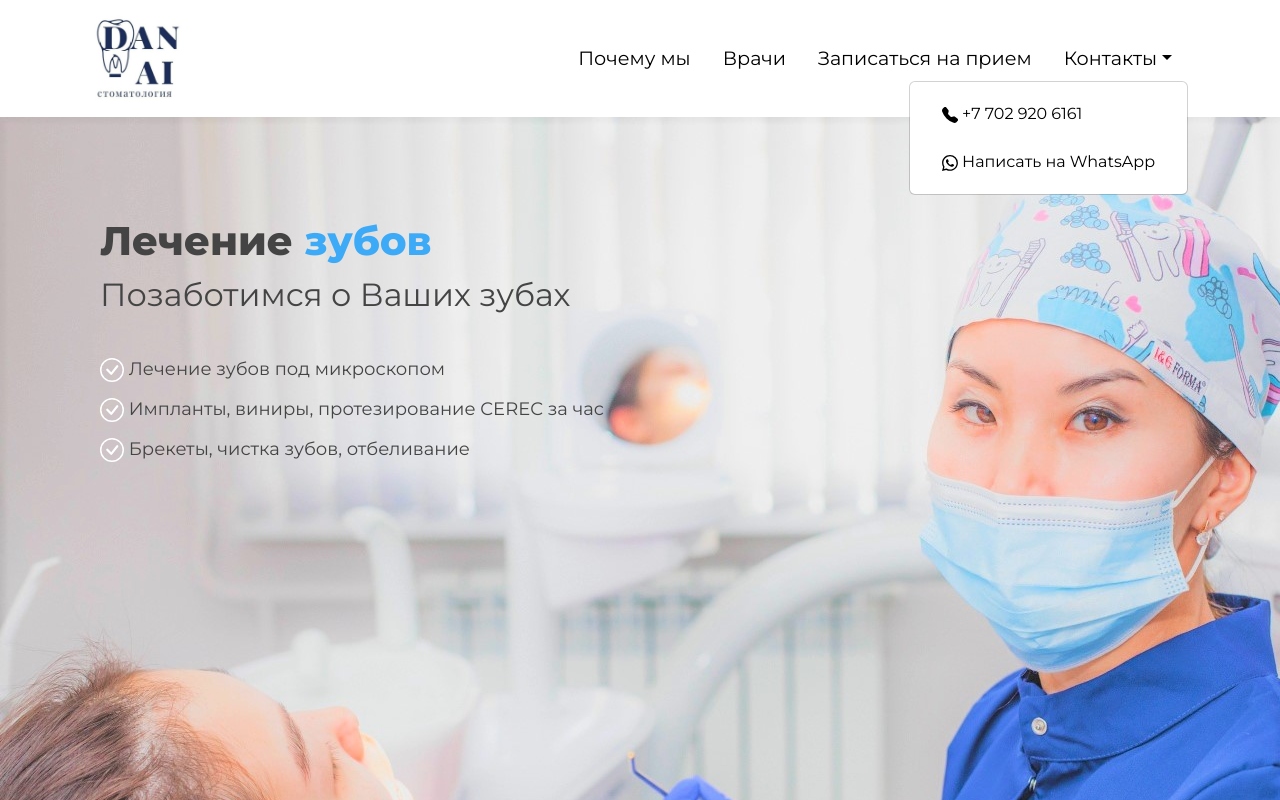
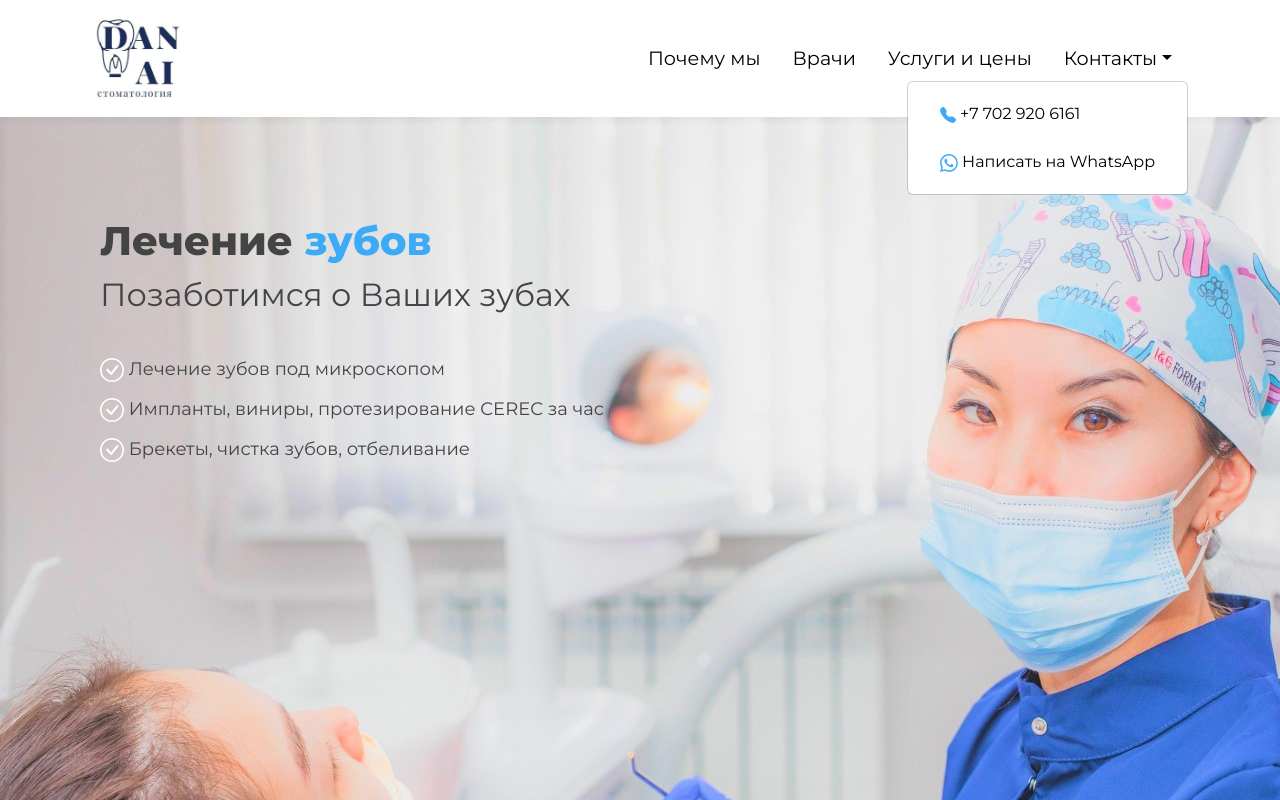
Before and after one commit to nailoooon/dentist-front, a React (Create React App) app: page / in a window 1280 px wide. Both pictures are taken after a click on the link "Контакты". Shown: the top 800 px of the page. Built offline with nearby package versions, Linux system fonts and the light colour scheme; no server answers.

Commit message:
Update header.js

```diff
--- a/src/header/header.js
+++ b/src/header/header.js
@@ -26,18 +26,18 @@ function Header(args){
                 </NavbarBrand>
                     <Nav className={styles.header__nav}>
                         <NavItem>
-                            <NavLink href={"/"} style={{color: "black"}}>
+                            <NavLink href={"#about"} style={{color: "black"}}>
                                 Почему мы
                             </NavLink>
                         </NavItem>
                         <NavItem>
-                            <NavLink href={"/"} style={{color: "black"}}>
+                            <NavLink href={"#doctors"} style={{color: "black"}}>
                                 Врачи
                             </NavLink>
                         </NavItem>
                         <NavItem>
-                            <NavLink href={"/"} style={{color: "black"}}>
-                                Записаться на прием
+                            <NavLink href={"#services"} style={{color: "black"}}>
+                                Услуги и цены
                             </NavLink>
                         </NavItem>
                         <UncontrolledDropdown nav>
@@ -47,12 +47,12 @@ function Header(args){
                             <DropdownMenu>
                                 <DropdownItem>
                                     <NavLink href="tel: +7 702 920 6161" style={{color: "black"}}>
-                                        <BsFillTelephoneFill/> +7 702 920 6161
+                                        <BsFillTelephoneFill style={{color: "3caaf7"}}/> +7 702 920 6161
                                     </NavLink>
                                 </DropdownItem>
                                 <DropdownItem>
                                     <NavLink href="https://api.whatsapp.com/send?phone=77029206161" style={{color: "black"}}>
-                                        <BsWhatsapp/> Написать на WhatsApp
+                                        <BsWhatsapp style={{color: "3caaf7", fontSize: "large"}}/> Написать на WhatsApp
                                     </NavLink>
                                 </DropdownItem>
                             </DropdownMenu>
```
